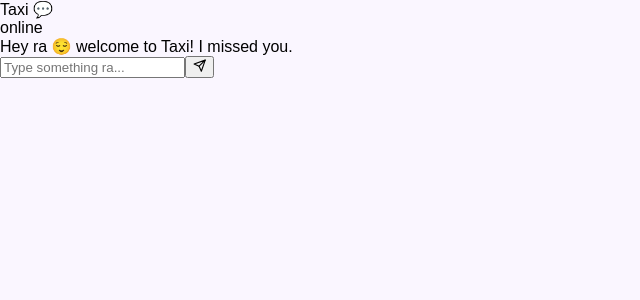
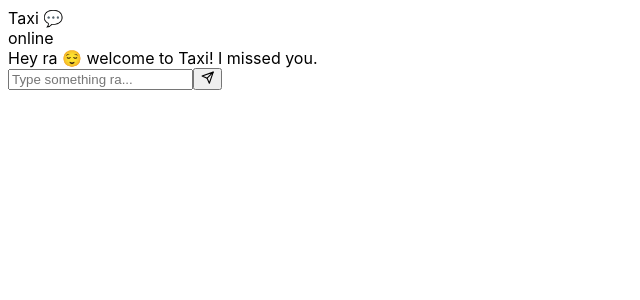
Before and after one commit to threemonkeys143/taxi-app, a React (Create React App) app: page / in a window 1280 px wide. Shown: the top 300 px of the page, without its empty margins (0-640 px from the left). Built offline with nearby package versions, Linux system fonts and the light colour scheme.

Commit message:
Update index.css

```diff
--- a/src/index.css
+++ b/src/index.css
@@ -1,5 +1,9 @@
+@tailwind base;
+@tailwind components;
+@tailwind utilities;
+
+/* optional custom body style */
 body {
-  margin: 0;
-  font-family: sans-serif;
-  background: #faf6ff;
+  @apply bg-gradient-to-br from-purple-50 via-purple-100 to-pink-50;
+  font-family: 'Inter', sans-serif;
 }
```
